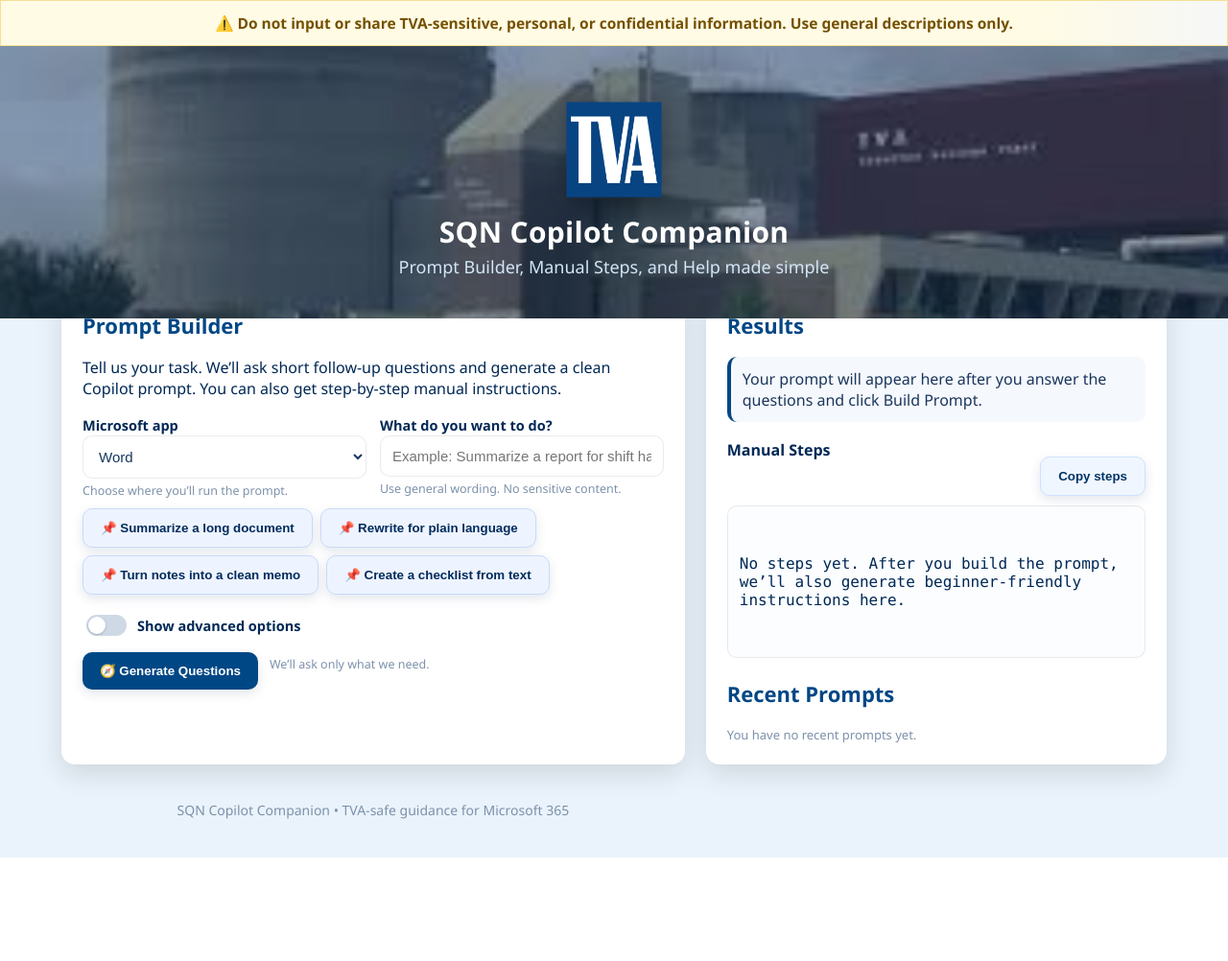
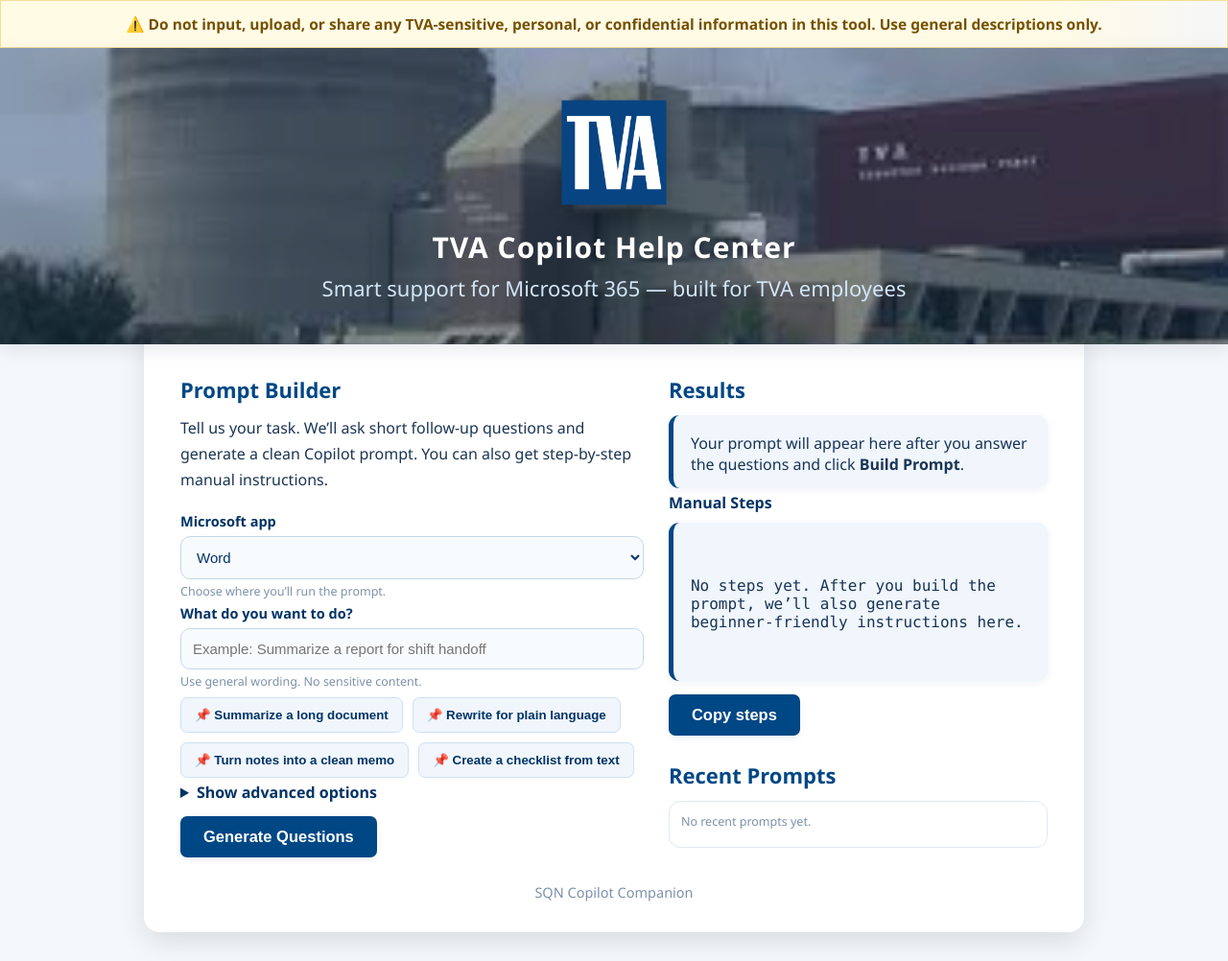
Before and after one commit to boombee101/copilot_app, a Flask app: page /home in a window 1280 px wide. Shown: the whole page at 96% size. Before the commit the page ends 894 px from the top, so only its background shows below. Run offline with Flask 3, Linux system fonts and the light colour scheme; the visitor is signed in with stand-in values (Sample User, id 1).

Commit message:
Restore classic TVA look and keep builder features

```diff
--- /dev/null
+++ b/static/style_classic.css
@@ -0,0 +1,86 @@
+/* ==== Classic TVA look (your original vibe) ==== */
+:root{
+  --navy:#003366; --deep:#002855; --blue:#004785;
+  --bg:#f4f8fb; --panel:#ffffff; --muted:#7d91ab;
+  --line:1px solid rgba(0,0,0,.08);
+  --shadow:0 10px 28px rgba(0,0,0,.11);
+  --radius:16px;
+}
+*{box-sizing:border-box}
+body{font-family:"Segoe UI",Tahoma,Arial,sans-serif;background:var(--bg);color:var(--navy);margin:0}
+
+.disclaimer{
+  background:linear-gradient(90deg,#fffbe5 85%,#f6f7f8 100%);
+  color:#755000;border:1.5px solid #f5df95;font-weight:600;
+  text-align:center;padding:13px 10px;font-size:15.5px;margin:0;
+  box-shadow:0 2px 8px rgba(227,193,72,.05)
+}
+
+.header{
+  background:url('/static/images/sqn2.jpg') center/cover no-repeat, linear-gradient(90deg,#003366 65%,#426da9 100%);
+  color:#fff;padding:54px 20px 34px;text-align:center;position:relative;box-shadow:0 5px 18px rgba(0,34,85,.10)
+}
+.header::after{content:"";position:absolute;inset:0;background:rgba(0, 40, 85, .40)}
+.header-content{position:relative;z-index:1}
+.header img{max-width:110px;margin-bottom:10px;filter:drop-shadow(0 3px 9px rgba(0,0,0,.22))}
+.title{font-size:30px;margin:8px 0 2px;font-weight:700;letter-spacing:1px}
+.subtitle{font-size:22px;color:#d2e6f7;margin:7px 0 10px}
+
+.container{
+  max-width:980px;margin:-36px auto 30px;background:#fff;
+  padding:42px 38px 32px;border-radius:16px;box-shadow:var(--shadow)
+}
+
+/* Two-column layout inside the classic container */
+.layout{
+  display:grid;grid-template-columns:1.1fr .9fr;gap:26px
+}
+@media (max-width:940px){.layout{grid-template-columns:1fr}}
+
+h1{font-size:30px;margin:0 0 2px;font-weight:700;letter-spacing:1px}
+h2{font-size:22px;color:#004785;margin:26px 0 12px}
+
+/* Text blocks */
+.lead{font-size:16px;line-height:1.7;color:#1c3553;margin:0 0 18px}
+
+/* Inputs */
+label{font-weight:600;font-size:14.5px;display:block;margin:0 0 6px}
+input[type="text"],select,textarea{
+  width:100%;padding:12px 12px;border:1.2px solid #c6d7e8;border-radius:10px;
+  background:#f8fbfe;color:#003366;font-size:15px
+}
+textarea{min-height:100px;resize:vertical}
+input:focus,select:focus,textarea:focus{outline:none;border-color:#004785;background:#f4f8fb}
+.hint{font-size:12.5px;color:#7d91ab;margin-top:4px}
+
+/* Classic buttons */
+.button{
+  background:#004785;color:#fff;border:none;padding:12px 24px;font-size:16.5px;
+  border-radius:7px;cursor:pointer;text-decoration:none;font-weight:600;margin-top:10px;
+  box-shadow:0 3px 7px rgba(0,50,100,.07);transition:background .14s, box-shadow .17s
+}
+.button:hover{background:#002d5d;box-shadow:0 6px 14px rgba(0,50,100,.11)}
+
+.btn-soft{
+  background:#f0f6fc;color:#003366;border:1px solid #d1e0f2;
+  padding:10px 14px;border-radius:7px;font-weight:600
+}
+.badges{display:flex;gap:10px;flex-wrap:wrap;margin:8px 0 4px}
+
+/* Panels */
+.panel{
+  background:#f0f6fc;border-left:5px solid #004785;border-radius:11px;
+  padding:18px 18px 14px;margin-top:10px;color:#193457;box-shadow:0 2px 9px rgba(0,41,105,.06)
+}
+.mono{font-family:Consolas,"SFMono-Regular",Menlo,monospace;white-space:pre-wrap}
+
+/* Sections */
+.section{margin-top:4px}
+.divider{border:none;border-top:1px solid #e1e9f3;margin:22px 0}
+
+/* History */
+.history-item{border:1px solid #e1e9f3;border-radius:12px;padding:12px}
+.history-meta{font-size:12.5px;color:#7d91ab;margin-bottom:6px}
+
+/* Footer */
+.footer{text-align:center;font-size:14.5px;color:#7d91ab;margin-top:26px}
--- a/templates/home.html
+++ b/templates/home.html
@@ -2,31 +2,35 @@
 <html lang="en">
 <head>
   <meta charset="UTF-8" />
-  <title>SQN Copilot Companion • Prompt Builder</title>
+  <title>TVA Copilot Help Center</title>
   <meta name="viewport" content="width=device-width, initial-scale=1.0" />
-  <link rel="stylesheet" href="{{ url_for('static', filename='style.css') }}">
+  <!-- Use the classic stylesheet -->
+  <link rel="stylesheet" href="{{ url_for('static', filename='style_classic.css') }}">
 </head>
 <body>
-  <div class="disclaimer">⚠️ Do not input or share TVA-sensitive, personal, or confidential information. Use general descriptions only.</div>
+  <div class="disclaimer">
+    ⚠️ Do not input, upload, or share any TVA-sensitive, personal, or confidential information in this tool. Use general descriptions only.
+  </div>
 
   <div class="header">
     <div class="header-content">
       <img src="/static/images/tva_logo.png" alt="TVA Logo" />
-      <div class="title">SQN Copilot Companion</div>
-      <div class="subtitle">Prompt Builder, Manual Steps, and Help made simple</div>
+      <div class="title">TVA Copilot Help Center</div>
+      <div class="subtitle">Smart support for Microsoft 365 — built for TVA employees</div>
     </div>
   </div>
 
-  <div class="wrap two-col">
-    <!-- Left: Builder -->
-    <div class="card">
+  <div class="container">
+    <div class="layout">
+      <!-- Left: Prompt Builder (classic styling) -->
+      <div>
         <h2>Prompt Builder</h2>
-      <p class="lead">Tell us your task. We’ll ask short follow-up questions and generate a clean Copilot prompt. You can also get step-by-step manual instructions.</p>
+        <p class="lead">
+          Tell us your task. We’ll ask short follow‑up questions and generate a clean Copilot prompt. You can also get step‑by‑step manual instructions.
+        </p>
 
-      <!-- Step 1 -->
         <form method="POST" action="{{ url_for('home') }}">
-        <div class="grid-2">
-          <div>
+          <div class="section">
             <label for="app">Microsoft app</label>
             <select id="app" name="app" required>
               {% set current_app = app_selected if app_selected else 'Word' %}
@@ -36,138 +40,115 @@
             </select>
             <div class="hint">Choose where you’ll run the prompt.</div>
           </div>
-          <div>
+
+          <div class="section">
             <label for="task">What do you want to do?</label>
             <input id="task" name="task" type="text" placeholder="Example: Summarize a report for shift handoff" value="{{ original_task or '' }}" required />
             <div class="hint">Use general wording. No sensitive content.</div>
-          </div>
           </div>
 
           {% if presets and presets.common_tasks %}
           <div class="badges">
             {% for p in presets.common_tasks %}
-            <button class="btn secondary" type="button" onclick="fillTask('{{p}}')">📌 {{p}}</button>
+              <button class="btn-soft" type="button" onclick="fillTask('{{p}}')">📌 {{p}}</button>
             {% endfor %}
           </div>
           {% endif %}
 
-        <label class="switch" title="Advanced options">
-          <input type="checkbox" id="advToggle" onclick="toggleAdv()" />
-          <span>Show advanced options</span>
-        </label>
-
-        <div class="adv" id="advSection">
-          <div class="grid-2">
-            <div>
+          <!-- Advanced toggle (kept simple; same backend fields) -->
+          <details class="section">
+            <summary><b>Show advanced options</b></summary>
+            <div class="section">
               <label for="audience">Audience</label>
               <input id="audience" name="audience" type="text" placeholder="Who will read this? (e.g., shift supervisors)" />
             </div>
-            <div>
+            <div class="section">
               <label for="tone">Tone</label>
               <input id="tone" name="tone" type="text" placeholder="Plain, professional, friendly" />
             </div>
-          </div>
-
-          <div class="grid-2">
-            <div>
+            <div class="section">
               <label for="length_limit">Length limit</label>
               <input id="length_limit" name="length_limit" type="text" placeholder="Example: 200 words" />
             </div>
-            <div>
+            <div class="section">
               <label for="format_pref">Preferred output format</label>
               <input id="format_pref" name="format_pref" type="text" placeholder="Bullets, outline, table, slide outline" />
             </div>
-          </div>
-
-          <div class="grid-2">
-            <div>
+            <div class="section">
               <label for="must_include">Must include</label>
               <input id="must_include" name="must_include" type="text" placeholder="Key items Copilot must cover" />
             </div>
-            <div>
+            <div class="section">
               <label for="must_exclude">Do not include</label>
               <input id="must_exclude" name="must_exclude" type="text" placeholder="Words, topics, or details to avoid" />
             </div>
-          </div>
-
-          <div class="grid-2">
-            <div>
+            <div class="section">
               <label for="deadline">Deadline or timing</label>
               <input id="deadline" name="deadline" type="text" placeholder="Example: before 7:00 AM daily" />
             </div>
-            <div>
+            <div class="section">
               <label for="style_guide">Style preferences</label>
               <input id="style_guide" name="style_guide" type="text" placeholder="Short sentences, no jargon" />
             </div>
-          </div>
-        </div>
+          </details>
 
-        <div class="row" style="margin-top:12px">
-          <button class="btn" type="submit">🧭 Generate Questions</button>
-          <span class="hint">We’ll ask only what we need.</span>
+          <div class="section">
+            <button class="button" type="submit">Generate Questions</button>
           </div>
         </form>
 
-      <!-- Step 2 -->
         {% if questions %}
-      <hr style="margin:22px 0;border:none;border-top:var(--line)" />
-      <h2>Follow-up Questions</h2>
+          <hr class="divider" />
+          <h2>Follow‑up Questions</h2>
           <p class="lead">Answer in plain language. If you do not know something, leave it blank.</p>
           <form method="POST" action="{{ url_for('home') }}">
             <input type="hidden" name="original_task" value="{{ original_task }}" />
-        <div class="qa">
             {% for q in questions %}
-            <div>
-              <div class="q"><strong>Q{{ loop.index }}.</strong> {{ q }}</div>
-              <div class="a"><textarea name="answer_{{
-                loop.index0 }}" placeholder="Type your answer here"></textarea></div>
+              <div class="section">
+                <label>Q{{ loop.index }}. {{ q }}</label>
+                <textarea name="answer_{{ loop.index0 }}" placeholder="Type your answer here"></textarea>
               </div>
             {% endfor %}
-        </div>
-        <div class="note">Reminder: Do not paste sensitive information. Use general descriptions.</div>
-        <div class="row" style="margin-top:12px">
-          <button class="btn" type="submit">🛠️ Build Prompt</button>
-          <a class="btn secondary" href="#top" onclick="scrollToTop();return false;">Back to top</a>
+            <div class="panel">Reminder: Do not paste sensitive information. Use general descriptions.</div>
+            <div class="section">
+              <button class="button" type="submit">Build Prompt</button>
             </div>
           </form>
         {% endif %}
       </div>
 
-    <!-- Right: Results + History -->
-    <div class="card">
+      <!-- Right: Results / Manual / History -->
+      <div>
         <h2>Results</h2>
 
         {% if final_prompt %}
-      <div class="panel-title"><strong>Copilot Prompt</strong></div>
-      <div class="copybar">
-        <button class="btn copy" onclick="copyText('promptBox')">Copy prompt</button>
+          <div class="section"><b>Copilot Prompt</b></div>
+          <div class="panel mono" id="promptBox">{{ final_prompt }}</div>
+          <div class="section">
+            <button class="button" type="button" onclick="copyText('promptBox')">Copy prompt</button>
           </div>
-      <div id="promptBox" class="mono">{{ final_prompt }}</div>
         {% else %}
-      <div class="note">Your prompt will appear here after you answer the questions and click Build Prompt.</div>
+          <div class="panel">Your prompt will appear here after you answer the questions and click <b>Build Prompt</b>.</div>
         {% endif %}
 
-      <div style="margin-top:18px"></div>
-      <div class="panel-title"><strong>Manual Steps</strong></div>
-      <div class="copybar">
-        <button class="btn copy" onclick="copyText('manualBox')">Copy steps</button>
-      </div>
-      <div id="manualBox" class="mono">
+        <div class="section"><b>Manual Steps</b></div>
+        <div class="panel mono" id="manualBox">
 {% if manual_instructions %}
 {{ manual_instructions }}
 {% else %}
 No steps yet. After you build the prompt, we’ll also generate beginner-friendly instructions here.
 {% endif %}
         </div>
+        <div class="section">
+          <button class="button" type="button" onclick="copyText('manualBox')">Copy steps</button>
+        </div>
 
-      <div style="margin-top:22px"></div>
         <h2>Recent Prompts</h2>
-      <div class="history-list">
         {% if history and history|length > 0 %}
           {% for h in history %}
             <div class="history-item">
-            <div class="h-meta">{{ h.timestamp }} • {{ h.app }}</div>
-            <div><strong>Task:</strong> {{ h.task }}</div>
+              <div class="history-meta">{{ h.timestamp }} • {{ h.app }}</div>
+              <div><b>Task:</b> {{ h.task }}</div>
               <details style="margin-top:6px">
                 <summary>Show context</summary>
                 <div class="mono" style="margin-top:6px">{{ h.context }}</div>
@@ -179,26 +160,22 @@ No steps yet. After you build the prompt, we’ll also generate beginner-friendl
             </div>
           {% endfor %}
         {% else %}
-          <div class="muted">You have no recent prompts yet.</div>
+          <div class="history-item"><div class="history-meta">No recent prompts yet.</div></div>
         {% endif %}
       </div>
     </div>
 
-    <div class="footer">SQN Copilot Companion • TVA-safe guidance for Microsoft 365</div>
+    <div class="footer">SQN Copilot Companion</div>
   </div>
 
   <script>
-    function toggleAdv(){document.getElementById('advSection').classList.toggle('show')}
-    function fillTask(t){const el=document.getElementById('task'); el.value=t; el.focus()}
+    function fillTask(t){ const el=document.getElementById('task'); el.value=t; el.focus(); }
     function copyText(id){
       const el=document.getElementById(id); if(!el) return;
       const sel=window.getSelection(), range=document.createRange();
       range.selectNodeContents(el); sel.removeAllRanges(); sel.addRange(range);
       document.execCommand('copy'); sel.removeAllRanges();
-      const btns=document.getElementsByClassName('btn copy');
-      for (let b of btns){ b.textContent='Copied'; setTimeout(()=> b.textContent='Copy',1200) }
     }
-    function scrollToTop(){ window.scrollTo({top:0, behavior:'smooth'}) }
   </script>
 </body>
 </html>
```
Lines whose indentation alone changed are shown as unchanged.
